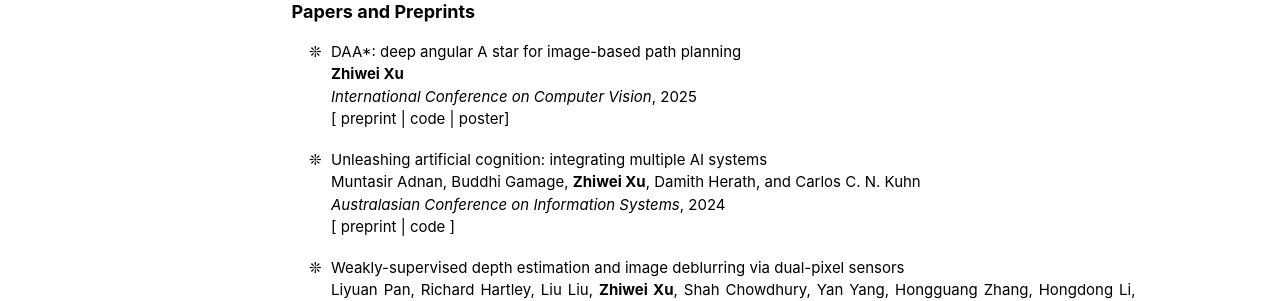
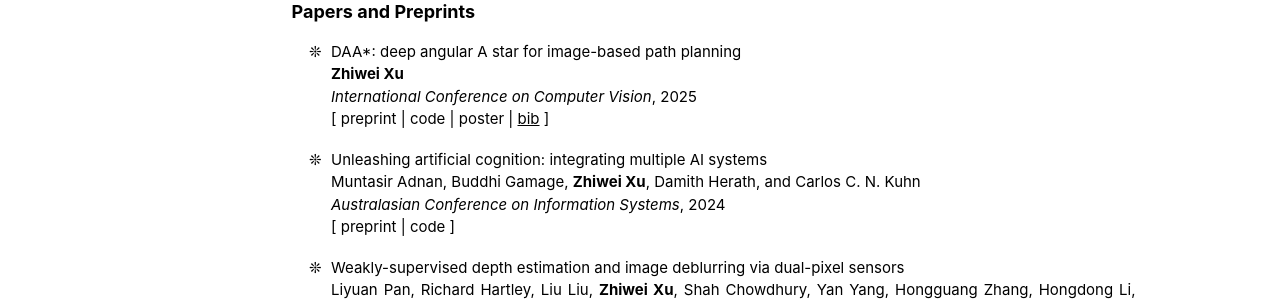
Before and after one commit to zwxu064/zwxu064.github.io, a Jekyll site: the page built from _pages/about.html, in a window 1280 px wide and 900 px high. Shown: the part 448-749 px from the top of the window. Built offline with Jekyll 4.4.1, drawn with Linux system fonts in a browser that asks for light colours; some web fonts are replaced.

Commit message:
Update about.html

```diff
--- a/_pages/about.html
+++ b/_pages/about.html
@@ -33,12 +33,26 @@
 
   <h3 class="tab">Papers and Preprints</h3>
   <ul class="generic">
-  <li style="color:black"><div><span style="font-size:1em">DAA*: deep angular A star for image-based path planning</span></div>
+  <li style="color:black">
+	  <div><span style="font-size:1em">DAA*: deep angular A star for image-based path planning</span></div>
       <div><span style="color:black;font-size:1em"><strong>Zhiwei Xu</strong></span></div>
       <div><span style="color:black"><i>International Conference on Computer Vision</i>, 2025</span></div>
-      <div><span style="color:black">[ <a style="color: inherit;" target="_blank" href="https://www.arxiv.org/abs/2507.09305">preprint</a>
-	| <a style="color: inherit;" href="https://github.com/zwxu064/DAAStar" target="_blank">code</a>
-	| <a style="color: inherit;" href="images/ICCV2025_DAAStar_poster.png" target="_blank">poster</a>]</span></div>
+      <div>
+		  <span style="color:black">[
+	          <a style="color: inherit;" target="_blank" href="https://www.arxiv.org/abs/2507.09305">preprint</a> |
+			  <a style="color: inherit;" href="https://github.com/zwxu064/DAAStar" target="_blank">code</a> |
+			  <a style="color: inherit;" href="images/ICCV2025_DAAStar_poster.png" target="_blank">poster</a> |
+			  <span class="toggle-btn" onclick="toggleBibtex('xu:iccv2025')" style="cursor:pointer; text-decoration:underline;">bib</span>
+      	  ]</span>
+	  </div>
+	  <div id="xu:iccv2025" class="bibtex-content" style="display:none; background:#f6f8fa; border-left:3px solid #0366d6; padding:10px; margin-top:5px; font-family:monospace;">
+          @inproceedings{xu:iccv2025,<br>
+	          &nbsp;&nbsp;title = {DAA*: Deep Angular A Star for Image-Based Path Planning},<br>
+	          &nbsp;&nbsp;author = {Zhiwei Xu},<br>
+	          &nbsp;&nbsp;booktitle = {Proceedings of the IEEE/CVF International Conference on Computer Vision (ICCV)},<br>
+	          &nbsp;&nbsp;year = {2025}<br>
+		  }
+	  </div>
   </li>
   </ul>
 
```
Also changed, not shown: other parts of _pages/about.html (+14 -0 lines).
